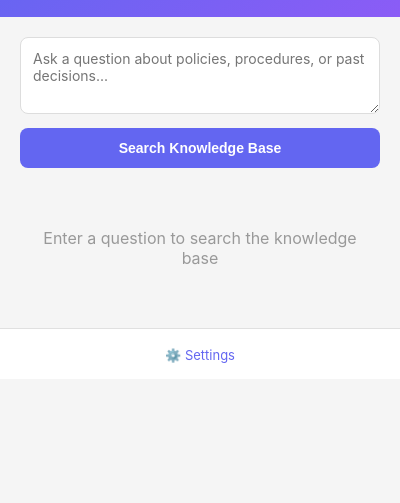
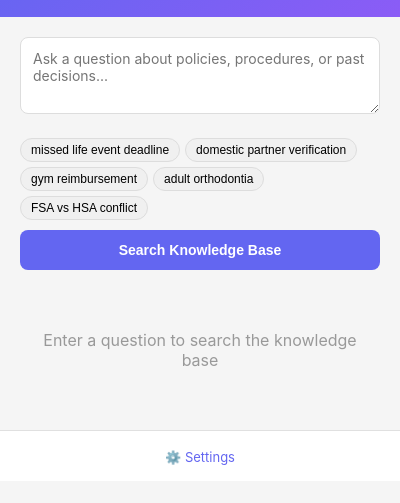
Before and after one commit to jmoncayo-pursuit/Knowledge-Weaver, a browser extension: page app_agent_view/popup.html in a window 400 px wide. Shown: the part 67-570 px from the top of the page. Drawn offline with Linux system fonts and the light colour scheme.

Commit message:
Feature: Add clickable search suggestions to Chrome Extension popup for faster testing

```diff
--- a/app_agent_view/popup.html
+++ b/app_agent_view/popup.html
@@ -19,6 +19,7 @@
             <div class="search-section">
                 <textarea id="queryInput" placeholder="Ask a question about policies, procedures, or past decisions..."
                     rows="3"></textarea>
+                <div id="quick-test-chips" class="chips-container"></div>
                 <button id="searchBtn" class="primary-btn">Search Knowledge Base</button>
             </div>
 
--- a/app_agent_view/scripts/popup.js
+++ b/app_agent_view/scripts/popup.js
@@ -27,12 +27,24 @@ const apiKeyInput = document.getElementById('apiKey');
 const saveSettingsBtn = document.getElementById('saveSettings');
 const settingsMessage = document.getElementById('settingsMessage');
 
+// Quick test queries based on sample data
+const QUERIES = [
+    'missed life event deadline',
+    'domestic partner verification',
+    'gym reimbursement',
+    'adult orthodontia',
+    'FSA vs HSA conflict'
+];
+
 // Initialize
 document.addEventListener('DOMContentLoaded', () => {
     console.log('Popup initialized');
 
     // Load saved settings
     loadSettings();
+
+    // Initialize quick test chips
+    initializeQuickTestChips();
 
     // Event listeners
     searchBtn.addEventListener('click', handleSearch);
@@ -49,6 +61,26 @@ document.addEventListener('DOMContentLoaded', () => {
         }
     });
 });
+
+/**
+ * Initialize quick test chips for easy testing
+ */
+function initializeQuickTestChips() {
+    const chipsContainer = document.getElementById('quick-test-chips');
+
+    QUERIES.forEach(query => {
+        const chip = document.createElement('button');
+        chip.className = 'chip';
+        chip.textContent = query;
+        chip.addEventListener('click', () => {
+            queryInput.value = query;
+            handleSearch();
+        });
+        chipsContainer.appendChild(chip);
+    });
+
+    console.log('Quick test chips initialized');
+}
 
 /**
  * Load settings from Chrome storage
--- a/app_agent_view/styles/popup.css
+++ b/app_agent_view/styles/popup.css
@@ -59,6 +59,28 @@ main {
 #queryInput:focus {
     outline: none;
     border-color: #6366f1;
+}
+
+.chips-container {
+    display: flex;
+    flex-wrap: wrap;
+    gap: 5px;
+    margin-top: 10px;
+    margin-bottom: 10px;
+}
+
+.chip {
+    background: #f0f0f0;
+    border: 1px solid #ddd;
+    border-radius: 16px;
+    padding: 4px 10px;
+    cursor: pointer;
+    font-size: 12px;
+    transition: background 0.2s;
+}
+
+.chip:hover {
+    background: #e0e0e0;
 }
 
 .primary-btn {
```
